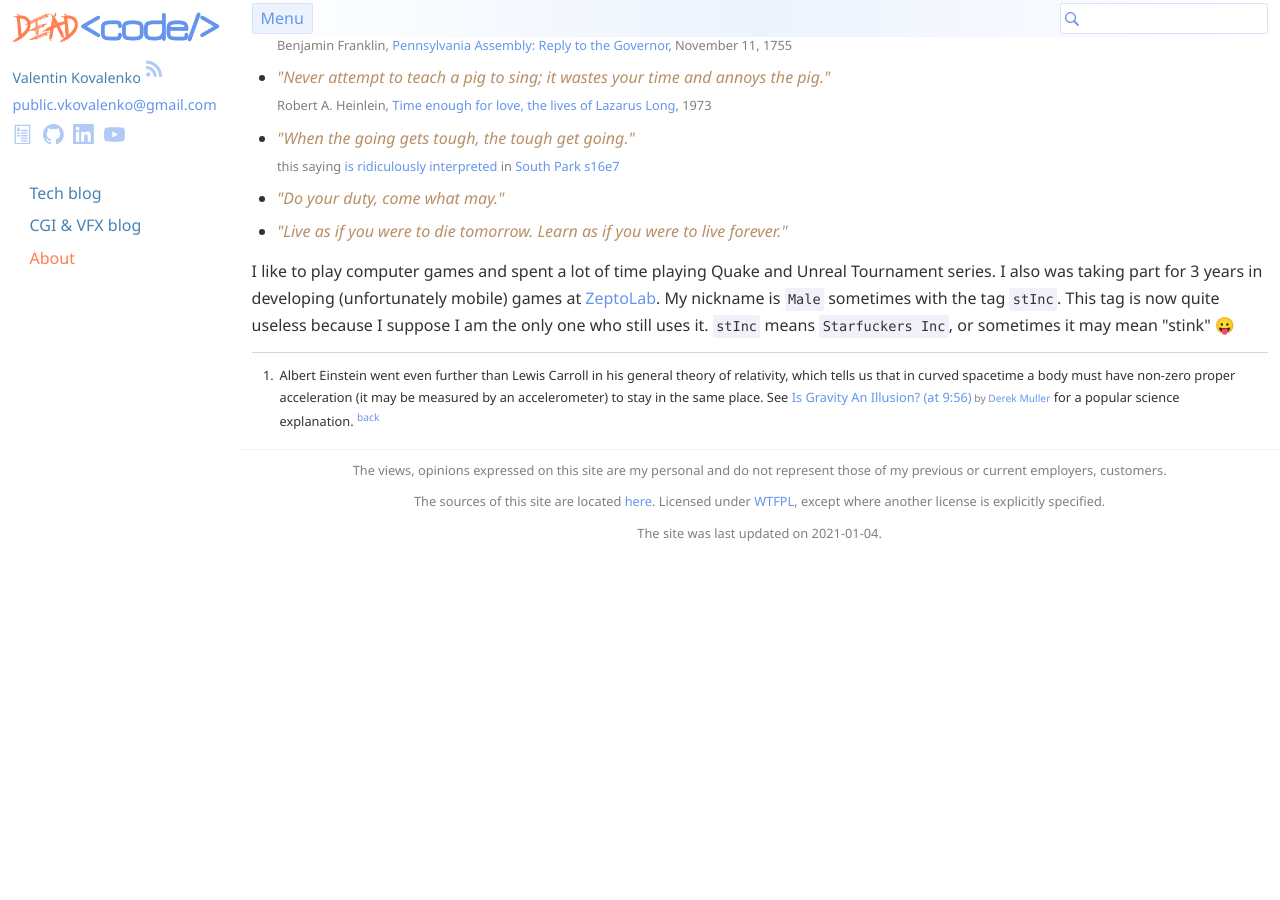
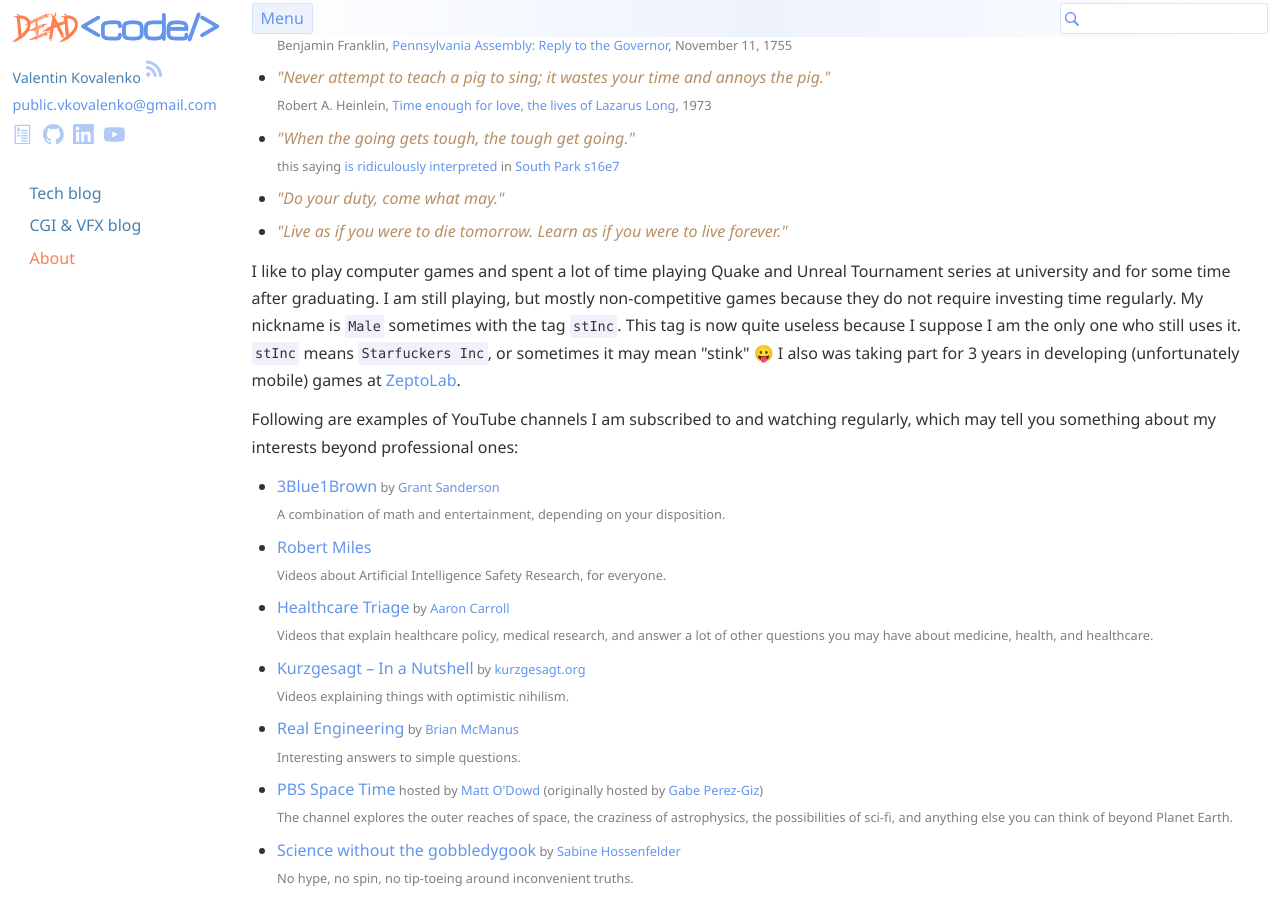
Before and after one commit to stIncMale/stincmale.github.io, a Jekyll site: the page built from index.markdown, in a window 1280 px wide and 900 px high, scrolled down 907 px. Built offline with Jekyll 4.4.1, drawn with Linux system fonts in a browser that asks for light colours; before the commit the page ends 1471 px from its top, so only the background shows below that; some of the changed text lies outside the part shown.

Commit message:
Update index.markdown

```diff
--- a/index.markdown
+++ b/index.markdown
@@ -37,11 +37,32 @@ For example, here are a few examples of [lyrics]({% link lyrics.markdown %}) and
 * <q>"Do your duty, come what may."</q>
 * <q>"Live as if you were to die tomorrow. Learn as if you were to live forever."</q>
 
-I like to play computer games and spent a lot of time playing Quake and Unreal Tournament series.
-I also was taking part for 3 years in developing (unfortunately mobile) games at [ZeptoLab](https://youtu.be/mAXjQvJ2Umo).
+I like to play computer games and spent a lot of time playing Quake and Unreal Tournament series at university and for some time after graduating.
+I am still playing, but mostly non-competitive games because they do not require investing time regularly.
 My nickname is `Male` sometimes with the tag `stInc`.
 This tag is now quite useless because I suppose I am the only one who still uses it.
 `stInc` means `Starfuckers Inc`, or sometimes it may mean "stink" &#x1f61b;
+I also was taking part for 3 years in developing (unfortunately mobile) games at [ZeptoLab](https://youtu.be/mAXjQvJ2Umo).
+
+Following are examples of YouTube channels I am subscribed to and watching regularly, which may tell you something about my interests beyond professional ones:
+* [3Blue1Brown](https://www.youtube.com/3blue1brown)<span class="insignificant">&nbsp;by [Grant Sanderson](https://www.3blue1brown.com/about#about-the-author)</span>\\
+  <span class="insignificant">A combination of math and entertainment, depending on your disposition.</span>
+* [Robert Miles](https://www.youtube.com/RobertMilesAI)\\
+  <span class="insignificant">Videos about Artificial Intelligence Safety Research, for everyone.</span>
+* [Healthcare Triage](https://www.youtube.com/healthcaretriage)<span class="insignificant">&nbsp;by [Aaron Carroll](https://medicine.iu.edu/faculty/3005/carroll-aaron)</span>\\
+  <span class="insignificant">Videos that explain healthcare policy, medical research, and answer a lot of other questions you may have about medicine, health, and healthcare.</span>
+* [Kurzgesagt – In a Nutshell](https://www.youtube.com/inanutshell)<span class="insignificant">&nbsp;by [kurzgesagt.org](https://kurzgesagt.org/about/)</span>\\
+  <span class="insignificant">Videos explaining things with optimistic nihilism.</span>
+* [Real Engineering](https://www.youtube.com/RealEngineering)<span class="insignificant">&nbsp;by [Brian McManus](https://twitter.com/TheBrianMcManus)</span>\\
+  <span class="insignificant">Interesting answers to simple questions.</span>
+* [PBS Space Time](https://www.youtube.com/pbsspacetime)<span class="insignificant">&nbsp;hosted by [Matt O'Dowd](https://www.mattodowd.space/) (originally hosted by [Gabe Perez-Giz](https://twitter.com/fizziksgabe))</span>\\
+  <span class="insignificant">The channel explores the outer reaches of space, the craziness of astrophysics, the possibilities of sci-fi, and anything else you can think of beyond Planet Earth.</span>
+* [Science without the gobbledygook](https://www.youtube.com/SabineHossenfelder)<span class="insignificant">&nbsp;by [Sabine Hossenfelder](http://sabinehossenfelder.com/)</span>\\
+  <span class="insignificant">No hype, no spin, no tip-toeing around inconvenient truths.</span>
+* [Fermilab](https://www.youtube.com/fermilab)<span class="insignificant">&nbsp;by [Fermi National Accelerator Laboratory](https://www.fnal.gov/), hosted by [Don Lincoln](https://drdonlincoln.com/)</span>\\
+  <span class="insignificant">Videos on basic particle physics and cosmology.</span>
+* [World Science Festival](https://www.youtube.com/WorldScienceFestival)<span class="insignificant">&nbsp;by [World Science Foundation](https://www.worldsciencefestival.com/about/meet-our-team/), hosted by [Brian Greene](https://www.briangreene.org/)</span>\\
+  <span class="insignificant">Long and short-form videos on nearly every science-related topic including physics, biology, the brain, robotics, medicine, space, engineering, and the Earth.</span>
 
 [^1]: Albert Einstein went even further than Lewis Carroll in his general theory of relativity, which tells us that in curved spacetime a body must
     have non-zero proper acceleration (it may be measured by an accelerometer) to stay in the same place.
```
